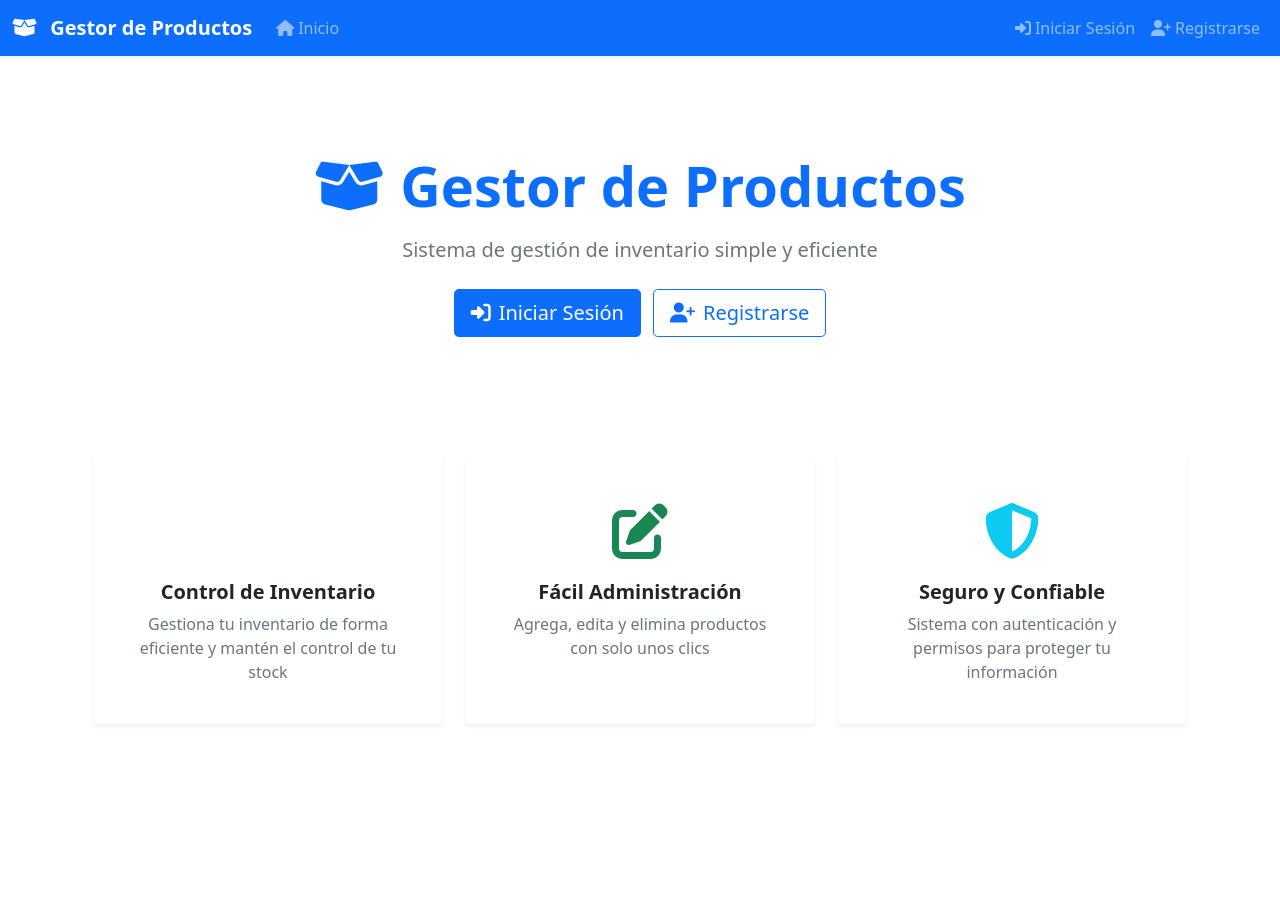
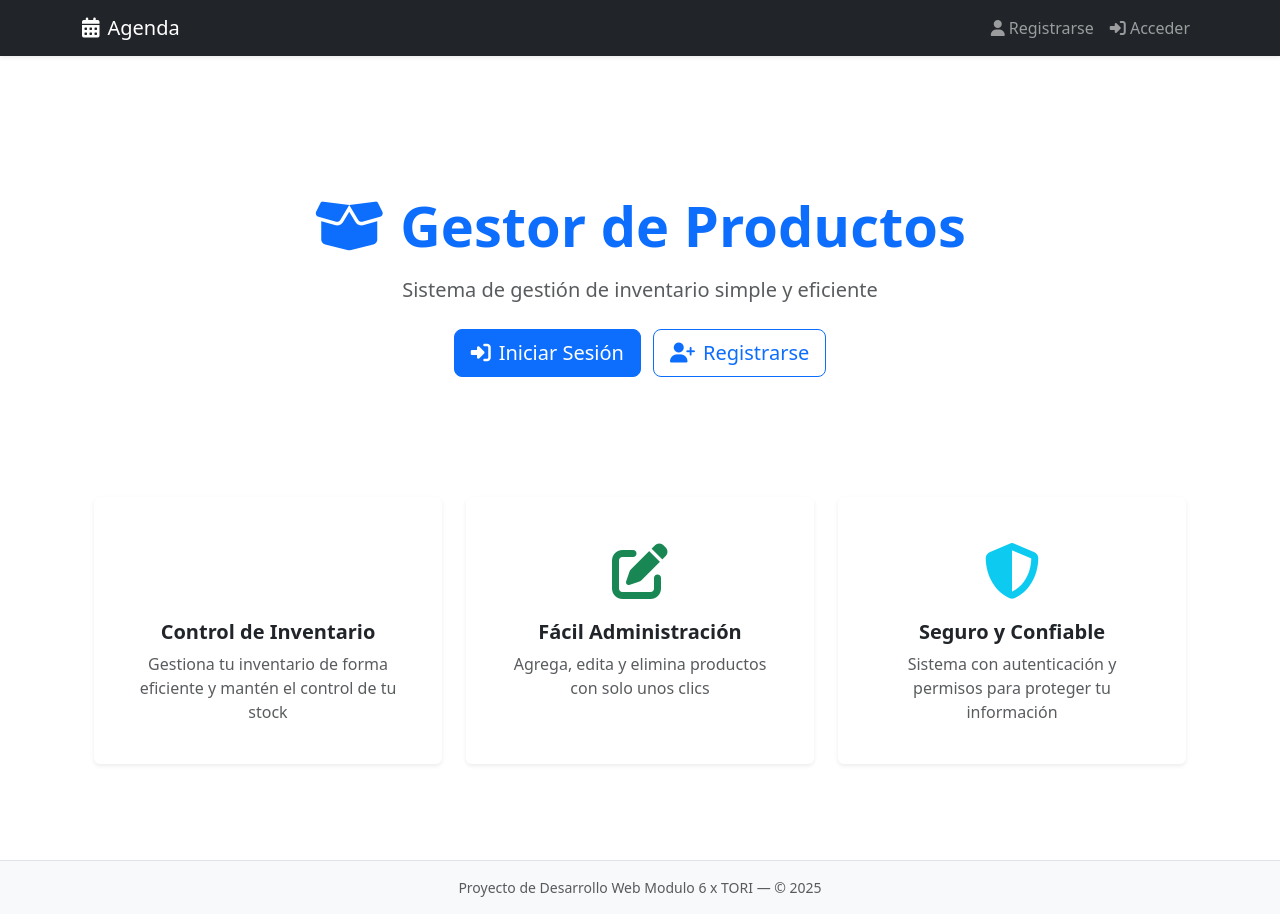
Before and after one commit to too0oori/M7_AE2_ABP-Ejercicio-individual_SofiaLagos, a Django app: template gestor_productos/gestor/templates/home.html in a window 1280 px wide. Before the commit the page ends 725 px from the top, so only its background shows below. Run offline with Django 3.2, Linux system fonts and the light colour scheme; the template is opened without the code that fills it, so the values that code supplies are empty; some libraries are stand-ins or nearby versions.

Commit message:
se mejora templates

```diff
--- a/gestor_productos/gestor/templates/base.html
+++ b/gestor_productos/gestor/templates/base.html
@@ -1,111 +1,108 @@
-<!Doctype html>
-<html>
+<!DOCTYPE html>
+<html lang="es">
 <head>
     <meta charset="utf-8">
+    <meta http-equiv="X-UA-Compatible" content="IE=edge">
+    <title>{% block title %}Gestor de productos{% endblock %}</title>
     <meta name="viewport" content="width=device-width, initial-scale=1">
-        <title>{% block title %}Gestión de Usuarios{% endblock %}</title>
-        <!-- Bootstrap CSS -->
-        <link href="https://cdn.jsdelivr.net/npm/bootstrap@5.1.3/dist/css/bootstrap.min.css" rel="stylesheet" integrity="sha384-1BmE4kWBq78iYhFldvKuhfTAU6auU8tT94WrHftjDbrCEXSU1oBoqyl2QvZ6jIW3" crossorigin="anonymous">
+
+    {% load static %}
+    <link href="https://cdn.jsdelivr.net/npm/bootstrap@5.3.0/dist/css/bootstrap.min.css" rel="stylesheet">
+    <link rel="stylesheet" href="https://cdnjs.cloudflare.com/ajax/libs/font-awesome/6.4.0/css/all.min.css">
+    <link href="https://fonts.googleapis.com/css?family=Raleway:400,500,700,800&display=swap" rel="stylesheet">
 </head>
 
-    <body>
+<body class="d-flex flex-column min-vh-100">
 
-
-        <nav class="navbar navbar-expand-lg navbar-dark bg-primary shadow-sm">
-            <div class="container-fluid">
-                <!-- Logo/Brand -->
-                <a class="navbar-brand fw-bold" href="{% url 'home' %}">
-                <i class="fas fa-box-open me-2"></i>
-                Gestor de Productos
+    <!-- Navbar -->
+    <nav class="navbar navbar-expand-lg navbar-dark bg-dark shadow-sm fixed-top">
+        <div class="container">
+            <a class="navbar-brand d-flex align-items-center" href="{% url 'home' %}">
+                <i class="fa-solid fa-calendar-days me-2"></i> <span>Agenda</span>
             </a>
 
-                <!-- Toggler para móvil -->
-                <button class="navbar-toggler" type="button" data-bs-toggle="collapse" data-bs-target="#navbarContent">
+            <button class="navbar-toggler" type="button" data-bs-toggle="collapse" data-bs-target="#navbarNav">
                 <span class="navbar-toggler-icon"></span>
             </button>
 
-                <!-- Contenido del navbar -->
-                <div class="collapse navbar-collapse" id="navbarContent">
-                <!-- Links principales -->
-                <ul class="navbar-nav me-auto mb-2 mb-lg-0">
+            <div class="collapse navbar-collapse" id="navbarNav">
+                {% if user.is_authenticated %}
+                    <ul class="navbar-nav ms-auto align-items-center">
                         <li class="nav-item">
-                    <a class="nav-link" href="{% url 'home' %}">
-                        <i class="fas fa-home me-1"></i>Inicio
+                            <a class="nav-link" href="{% url 'home' %}">Inicio</a>
+                        </li>
+                        {% if perms.gestor.add_productos %}
+                        <li class="nav-item">
+                            <a class="nav-link" href="{% url 'add_producto' %}">Registrar Eventos</a>
+                        </li>
+                        {% endif %}
+                        {% if perms.gestor.view_productos %}
+                        <li class="nav-item">
+                            <a class="nav-link" href="{% url 'productos' %}">Eventos</a>
+                        </li>
+                        {% endif %}
+                        <li class="nav-item dropdown">
+                            <a class="nav-link dropdown-toggle" href="#" id="navbarDropdown" role="button" data-bs-toggle="dropdown">
+                                <i class="fa fa-user"></i> {{ user.username }}
+                            </a>
+                            <ul class="dropdown-menu dropdown-menu-end">
+                                <li>
+                                    <form method="post" action="{% url 'logout' %}">
+                                        {% csrf_token %}
+                                        <button class="dropdown-item" type="submit">
+                                            <i class="fa fa-sign-out-alt"></i> Cerrar sesión
+                                        </button>
+                                    </form>
+                                </li>
+                            </ul>
+                        </li>
+                    </ul>
+                {% else %}
+                    <ul class="navbar-nav ms-auto">
+                        <li class="nav-item">
+                            <a class="nav-link" href="{% url 'register' %}">
+                                <i class="fa fa-user"></i> Registrarse
                             </a>
                         </li>
-
-                    {% if user.is_authenticated %}
                         <li class="nav-item">
-                    <a class="nav-link" href="{% url 'productos' %}">
-                        <i class="fas fa-boxes-stacked me-1"></i>Inventario
-                    </a>
-                    </li>
-
-                    {% if perms.gestor.add_producto %}
-                    <li class="nav-item">
-                    <a class="nav-link" href="{% url 'add_producto' %}">
-                        <i class="fas fa-plus-circle me-1"></i>Nuevo Producto
-                    </a>
-                    </li>
-                    {% endif %}
-                    {% endif %}
-                </ul>
-
-                <!-- Usuario -->
-                <ul class="navbar-nav">
-                    {% if user.is_authenticated %}
-                    <li class="nav-item dropdown">
-                    <a class="nav-link dropdown-toggle" href="#" role="button" data-bs-toggle="dropdown">
-                        <i class="fas fa-user-circle me-1"></i>{{ user.username }}
-                    </a>
-                    <ul class="dropdown-menu dropdown-menu-end">
-                        {% if user.is_staff %}
-                        <li>
-                        <a class="dropdown-item" href="{% url 'admin:index' %}">
-                            <i class="fas fa-cog me-2"></i>Panel Admin
-                        </a>
-                        </li>
-                        <li><hr class="dropdown-divider"></li>
-                        {% endif %}
-                        <li>
-                        <a class="dropdown-item" href="{% url 'logout' %}">
-                            <i class="fas fa-sign-out-alt me-2"></i>Cerrar Sesión
+                            <a class="nav-link" href="{% url 'login' %}">
+                                <i class="fa fa-sign-in-alt"></i> Acceder
                             </a>
                         </li>
                     </ul>
-                    </li>
-                    {% else %}
-                    <li class="nav-item">
-                    <a class="nav-link" href="{% url 'login' %}">
-                        <i class="fas fa-sign-in-alt me-1"></i>Iniciar Sesión
-                    </a>
-                    </li>
-                    <li class="nav-item">
-                    <a class="nav-link" href="{% url 'register' %}">
-                        <i class="fas fa-user-plus me-1"></i>Registrarse
-                    </a>
-                    </li>
                 {% endif %}
-                </ul>
             </div>
         </div>
     </nav>
+
+    <!-- Mensajes -->
     {% if messages %}
+    <div class="container mt-5 pt-4">
         {% for message in messages %}
-                <div class="alert alert-{{ message.tags }} alert-dismissible fade show" role="alert">
+            <div class="alert
+                {% if message.tags == 'error' %}alert-danger
+                {% elif message.tags == 'info' %}alert-info
+                {% else %}alert-{{ message.tags }}{% endif %}
+                alert-dismissible fade show mt-3" role="alert">
                 {{ message }}
-                    <button type="button" class="btn-close" data-bs-dismiss="alert" aria-label="Close"></button>
+                <button type="button" class="btn-close" data-bs-dismiss="alert"></button>
             </div>
         {% endfor %}
+    </div>
     {% endif %}
-        <div class="container">
 
+    <!-- Contenido principal -->
+    <main class="container my-5 pt-5 flex-grow-1">
         {% block content %}
+        {% endblock %}
+    </main>
 
+    <!-- Footer -->
+    <footer class="text-center py-3 bg-light mt-auto border-top">
+        <p class="mb-0 small text-muted">Proyecto de Desarrollo Web Modulo 6 x TORI — © 2025</p>
+    </footer>
 
-                {% endblock %}
-        </div>
-        <script src="https://kit.fontawesome.com/9ff5f4d9c4.js" crossorigin="anonymous"></script>
-        <script src="https://cdn.jsdelivr.net/npm/bootstrap@5.3.0/dist/js/bootstrap.bundle.min.js"></script>
+    <!-- Scripts -->
+    <script src="https://cdn.jsdelivr.net/npm/bootstrap@5.3.8/dist/js/bootstrap.bundle.min.js"></script>
 </body>
 </html>
```
Also changed, not shown: gestor_productos/gestor/templates/login.html (+22 -26 lines), gestor_productos/gestor/templates/register.html (+21 -18 lines), gestor_productos/gestor/views.py (+25 -13 lines). Lines whose indentation alone changed are shown as unchanged.
